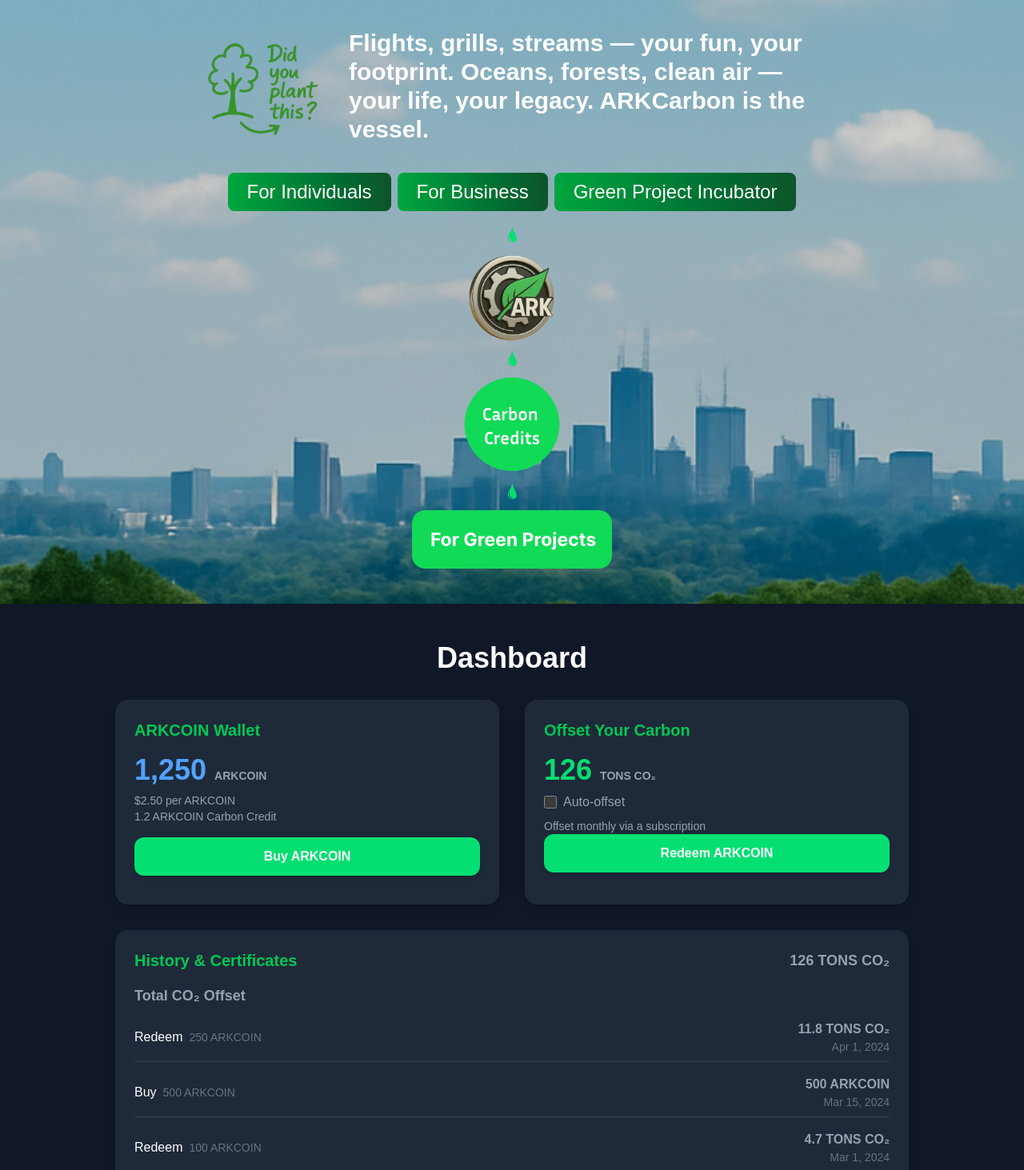
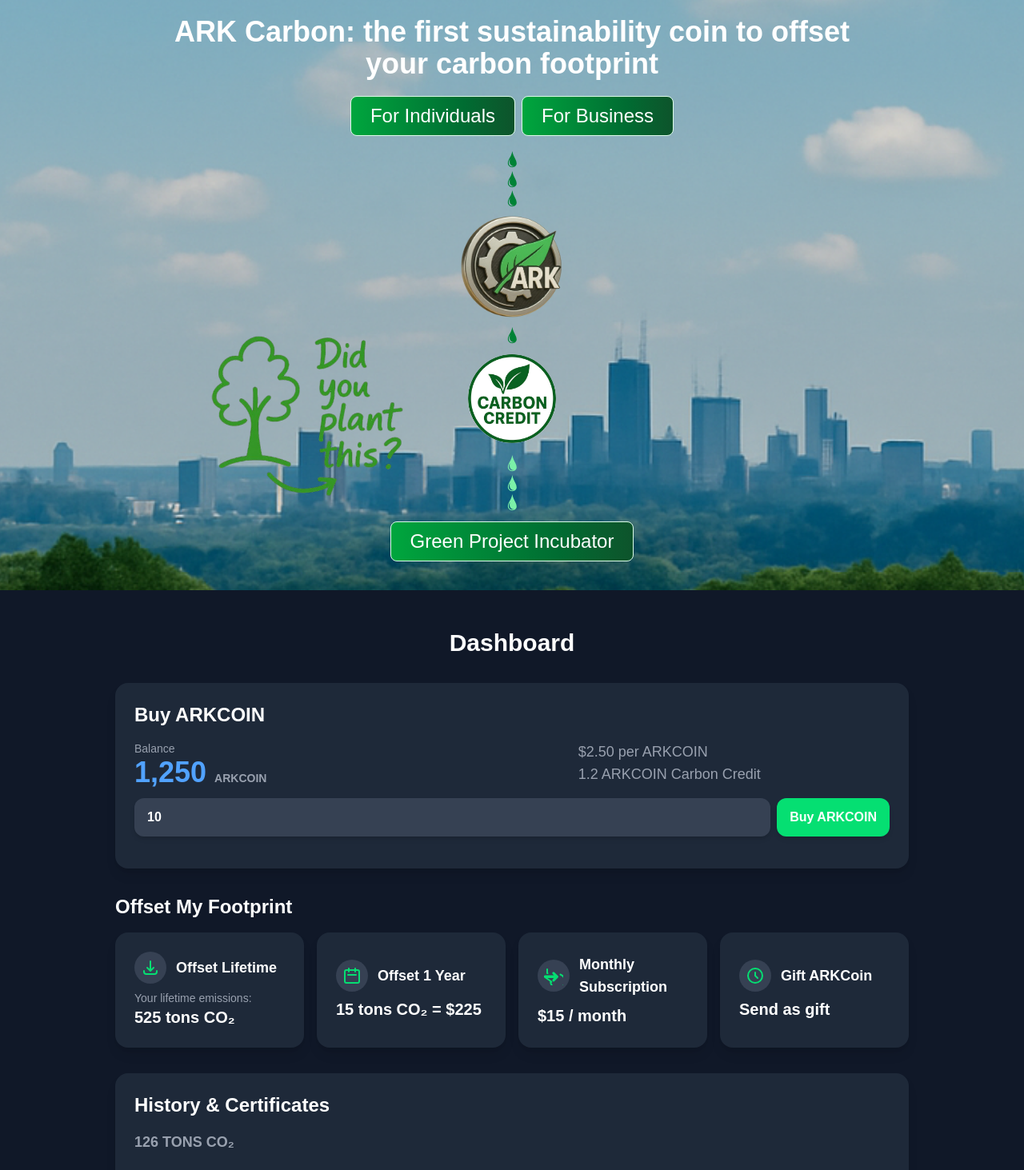
Before and after one commit to mehzee92/ark, a Next.js app: page / in a window 1280 px wide. Shown: the part 100-1563 px from the top of the page at 80% size. Built offline with nearby package versions, Linux system fonts and the light colour scheme; a web font is replaced by a local one.

Commit message:
Hero and Dashboard sections enhanced

```diff
--- a/src/app/globals.css
+++ b/src/app/globals.css
@@ -225,3 +225,21 @@
     background-position: 0% 50%;
   }
 }
+
+
+.hero-container {
+  background-repeat: no-repeat;
+  min-height: 600px;
+  background-size: 320px, cover;
+  background-position: calc(50% - 250px) 370px, center center;
+  background-image: url("/images/did-you-plant-this.png"), url("/images/background-img.png");
+}
+
+
+@media (max-width: 768px) {
+    .hero-container {
+      background-size: 150px, cover;
+      background-position: left center, center center;
+      background-image: url("/images/did-you-plant-this.png"), url("/images/background-img2.png");
+    }
+}
--- a/src/components/sections/Dashboard.js
+++ b/src/components/sections/Dashboard.js
@@ -14,6 +14,7 @@
 // Main dashboard component.
 const ArkCarbonDashboard = () => {
   const [isAutoOffset, setIsAutoOffset] = useState(false);
+  const [buyAmount, setBuyAmount] = useState(10); // State for the input amount
 
   // Sample data for the history section
   const historyData = [
@@ -27,64 +28,120 @@
     setIsAutoOffset(!isAutoOffset);
   };
 
+  const handleBuyAmountChange = (e) => {
+    // Ensure the input is a number
+    const value = e.target.value.replace(/[^0-9]/g, '');
+    setBuyAmount(value);
+  };
+
   return (
     <div id='dashboard' className="container mx-auto p-2 lg:p-4 max-w-5xl">
       {/* Main title */}
-      <h1 className="text-4xl font-extrabold mb-8 text-center text-white">
+      <h1 className="text-3xl font-extrabold mb-8 text-center text-white">
         Dashboard
       </h1>
 
-      {/* Top section: ARKCOIN Wallet and Offset Carbon cards */}
+      {/* ARKCOIN Wallet Section */}
+
       <div className="flex flex-col md:flex-row md:space-x-8 space-y-8 md:space-y-0 mb-8">
         {/* ARKCOIN Wallet Card */}
         <div className="bg-gray-800 p-6 rounded-2xl shadow-lg flex-1">
-          <h2 className="text-xl font-bold mb-4 text-green-500">ARKCOIN Wallet</h2>
-          <p className="text-4xl font-extrabold text-blue-400 mb-2">
-            1,250 <span className="text-sm font-semibold text-gray-400">ARKCOIN</span>
-          </p>
-          <p className="text-sm text-gray-400 mb-4">
-            $2.50 per ARKCOIN<br/>
-            1.2 ARKCOIN Carbon Credit
-          </p>
-          <button className="w-full cursor-pointer bg-green-400 text-white font-bold py-3 px-4 rounded-xl shadow-md hover:bg-green-600 transition-colors">
-            Buy ARKCOIN
-          </button>
-        </div>
 
-        {/* Offset Your Carbon Card */}
-        <div className="bg-gray-800 p-6 rounded-2xl shadow-lg flex-1">
-          <h2 className="text-xl font-bold mb-4 text-green-500">Offset Your Carbon</h2>
-          <p className="text-4xl font-extrabold text-green-400 mb-2">
-            126 <span className="text-sm font-semibold text-gray-400">TONS CO₂</span>
-          </p>
-          <div className="flex items-center mb-2">
-            <input
-              type="checkbox"
-              id="autoOffset"
-              checked={isAutoOffset}
-              onChange={handleAutoOffsetChange}
-              className="mr-2 h-4 w-4 text-green-600 rounded-md border-gray-300 focus:ring-green-500"
-            />
-            <label htmlFor="autoOffset" className="text-gray-400">
-              Auto-offset
-            </label>
+          <h2 className="text-2xl font-bold mb-4 text-white">Buy ARKCOIN</h2>
+          <div className='flex'>
+              <div>
+                <p className="text-sm text-gray-400">
+                  Balance
+                </p>
+                <p className="text-4xl font-extrabold text-blue-400 mb-2">
+                  1,250 <span className="text-sm font-semibold text-gray-400">ARKCOIN</span>
+                </p>
+              </div>
+              <div className='hidden lg:block flex-1'></div>
+              <div className='flex-1'>
+                <p className="text-lg text-gray-400 mb-4">
+                  $2.50 per ARKCOIN<br />
+                  1.2 ARKCOIN Carbon Credit
+                </p>
+              </div>
           </div>
 
-          <p className="text-sm text-gray-400">
-            Offset monthly via a subscription
-          </p>
 
-          <button className="w-full cursor-pointer bg-green-400 text-white font-bold py-3 px-4 rounded-xl shadow-md hover:bg-green-600 transition-colors mb-4">
-            Redeem ARKCOIN
-          </button>
 
+
+
+          <div className="flex items-center space-x-2 mb-4">
+            <input
+              type="number"
+              value={buyAmount}
+              onChange={handleBuyAmountChange}
+              className="w-full bg-gray-700 text-white font-bold py-3 px-4 rounded-xl shadow-md focus:outline-none focus:ring-2 focus:ring-green-400"
+              placeholder="Enter amount"
+            />
+            <button className="flex-shrink-0 cursor-pointer bg-green-400 text-white font-bold py-3 px-4 rounded-xl shadow-md hover:bg-green-600 transition-colors">
+              Buy ARKCOIN
+            </button>
+          </div>
+        </div>
+      </div>
+
+      {/* Offset My Footprint section */}
+      <div className="mb-8">
+        <h2 className="text-2xl font-bold mb-4 text-white">Offset My Footprint</h2>
+        <div className="grid grid-cols-1 sm:grid-cols-2 lg:grid-cols-4 gap-4">
+          <div className="bg-gray-800 p-6 rounded-2xl shadow-lg flex flex-col items-start justify-center text-white">
+            <div className="flex items-center mb-2">
+              <span className="p-2 bg-gray-700 rounded-full mr-3">
+                <svg xmlns="http://www.w3.org/2000/svg" className="h-6 w-6 text-green-400" fill="none" viewBox="0 0 24 24" stroke="currentColor">
+                  <path strokeLinecap="round" strokeLinejoin="round" strokeWidth={2} d="M4 16v1a3 3 0 003 3h10a3 3 0 003-3v-1m-4-4l-4 4m0 0l-4-4m4 4V4" />
+                </svg>
+              </span>
+              <span className="font-bold text-lg">Offset Lifetime</span>
+            </div>
+            <p className="text-sm text-gray-400">Your lifetime emissions:</p>
+            <p className="text-xl font-semibold">525 tons CO₂</p>
+          </div>
+          <div className="bg-gray-800 p-6 rounded-2xl shadow-lg flex flex-col items-start justify-center text-white">
+            <div className="flex items-center mb-2">
+              <span className="p-2 bg-gray-700 rounded-full mr-3">
+                <svg xmlns="http://www.w3.org/2000/svg" className="h-6 w-6 text-green-400" fill="none" viewBox="0 0 24 24" stroke="currentColor">
+                  <path strokeLinecap="round" strokeLinejoin="round" strokeWidth={2} d="M8 7V3m8 4V3m-9 8h10M5 21h14a2 2 0 002-2V7a2 2 0 00-2-2H5a2 2 0 00-2 2v12a2 2 0 002 2z" />
+                </svg>
+              </span>
+              <span className="font-bold text-lg">Offset 1 Year</span>
+            </div>
+            <p className="text-xl font-semibold">15 tons CO₂ = $225</p>
+          </div>
+          <div className="bg-gray-800 p-6 rounded-2xl shadow-lg flex flex-col items-start justify-center text-white">
+            <div className="flex items-center mb-2">
+              <span className="p-2 bg-gray-700 rounded-full mr-3">
+                <svg xmlns="http://www.w3.org/2000/svg" className="h-6 w-6 text-green-400" fill="none" viewBox="0 0 24 24" stroke="currentColor">
+                  <path strokeLinecap="round" strokeLinejoin="round" strokeWidth={2} d="M4 4v5h.582m15.836 1.5a9 9 0 11-12.247 9.54l.267.143a.5.5 0 00.518-.89L.5 13.5a1 1 0 011-1h13.382l-3.327-3.327a.5.5 0 01.707-.707l4.5 4.5a.5.5 0 010 .707l-4.5 4.5a.5.5 0 01-.707-.707L14.382 14H1.5" />
+                </svg>
+              </span>
+              <span className="font-bold text-lg">Monthly Subscription</span>
+            </div>
+            <p className="text-xl font-semibold">$15 / month</p>
+          </div>
+          <div className="bg-gray-800 p-6 rounded-2xl shadow-lg flex flex-col items-start justify-center text-white">
+            <div className="flex items-center mb-2">
+              <span className="p-2 bg-gray-700 rounded-full mr-3">
+                <svg xmlns="http://www.w3.org/2000/svg" className="h-6 w-6 text-green-400" fill="none" viewBox="0 0 24 24" stroke="currentColor">
+                  <path strokeLinecap="round" strokeLinejoin="round" strokeWidth={2} d="M12 8v4l3 3m6-3a9 9 0 11-18 0 9 9 0 0118 0z" />
+                </svg>
+              </span>
+              <span className="font-bold text-lg">Gift ARKCoin</span>
+            </div>
+            <p className="text-xl font-semibold">Send as gift</p>
+          </div>
         </div>
       </div>
 
       {/* History & Certificates section */}
+
       <div className="bg-gray-800 p-6 rounded-2xl shadow-lg">
+        <h2 className="text-2xl font-bold mb-4 text-white">History & Certificates</h2>
         <div className="flex justify-between items-center mb-4">
-          <h2 className="text-xl font-bold text-green-500">History & Certificates</h2>
           <span className="text-lg font-bold text-gray-400 hidden md:block">126 TONS CO₂</span>
           <a href="#" className="text-blue-400 hover:underline text-sm md:hidden">View Certificate</a>
         </div>
--- a/src/components/sections/HeroSection.js
+++ b/src/components/sections/HeroSection.js
@@ -21,33 +21,26 @@
 
   return (
 
-    <div style={{
-      backgroundRepeat:"no-repeat",
-      minHeight:"600px",
-      backgroundSize:"cover",
-      backgroundPositionX:"center",
-      backgroundImage: "url(/images/background-img.png)"
+    <div class="hero-container" >
 
-      }}>
+      <div className="">
        <Section
 
       id="home"
     >
       <div
         id="hero"
-        className="items-center md:flex-row md:justify-between gap-5 md:gap-16"
+        className=" items-center md:flex-row md:justify-between gap-5 md:gap-16"
 
       >
         {/* Left Section */}
         <div className=" " >
 
 
-          <div className="block lg:flex" style={{maxWidth:"800px", margin:"auto"}}>
-            <div className="lg:w-46">
-                <img src="/images/did-you-plant-this.png" className="inline" style={{width:"360px"}} />
-            </div>
+          <div className="block lg:flex text-center" style={{maxWidth:"900px", margin:"auto"}}>
+
             <div className="flex-1 px-3 flex items-center">
-               <H1 text={<>Flights, grills, streams — your fun, your footprint. Oceans, forests, clean air — your life, your legacy. ARKCarbon is the vessel.</>} />
+               <H1 text={<>ARK Carbon: the first sustainability coin to offset your carbon footprint</>} />
             </div>
           </div>
 
@@ -59,37 +52,48 @@
         <div className="text-center my-3">
           <Button onClick={gotoDashboard} text={"For Individuals"} variant="success" />
           <Button  onClick={gotoDashboard} text={"For Business"} variant="success" />
-          <Button onClick={gotoSubmitForm}  text={"Green Project Incubator"} variant="success" />
+        </div>
+
+        <div className="text-center">
+          <GiDrop className="text-2xl text-green-700 inline" />
+        </div>
+        <div className="text-center">
+          <GiDrop className="text-2xl text-green-700 inline" />
+        </div>
+        <div className="text-center">
+          <GiDrop className="text-2xl text-green-700 inline" />
+        </div>
+
+        <div className="text-center my-2 ">
+          <img src="/images/logo.png" className="inline" style={{width:"130px", height:"130px"}} />
+        </div>
+
+        <div className="text-center my-2">
+          <GiDrop className="text-2xl text-green-700 inline" />
         </div>
 
         <div className="text-center my-3">
-          <GiDrop className="text-2xl text-green-400 inline" />
+          <img src="/images/carbon-credits.jpeg" className="inline" style={{width:"110px", borderRadius:"50%"}} />
         </div>
 
-        <div className="text-center my-2 ">
-          <img src="/images/logo.png" className="inline" style={{width:"110px", height:"110px"}} />
+        <div className="text-center">
+          <GiDrop className="text-2xl text-green-300 inline" />
+        </div>
+        <div className="text-center">
+          <GiDrop className="text-2xl text-green-300 inline" />
+        </div>
+        <div className="text-center">
+          <GiDrop className="text-2xl text-green-300 inline" />
         </div>
 
-        <div className="text-center my-2">
-          <GiDrop className="text-2xl text-green-400 inline" />
-        </div>
-
-        <div className="text-center my-3">
-          <img src="/images/carbon-cradits.svg" className="inline" style={{width:"120px"}} />
-        </div>
-
-        <div className="text-center my-2">
-          <GiDrop className="text-2xl text-green-400 inline" />
-        </div>
-
-
-        <div className="text-center my-3">
-          <img src="/images/for-green-projects.svg" className="inline" style={{width:"250px"}} />
+        <div className="text-center mt-2">
+            <Button onClick={gotoSubmitForm}  text={"Green Project Incubator"} variant="success" />
         </div>
 
 
       </div>
     </Section>
     </div>
+    </div>
   );
 }
--- a/src/components/uis/H1.js
+++ b/src/components/uis/H1.js
@@ -2,7 +2,7 @@
 
 function H1({text,variant="type_one"}) {
   var variants = {
-    type_one: `text-3xl py-1 m-auto font-bold text-[#FFFFFF]`,
+    type_one: `text-lg lg:text-4xl py-1 m-auto font-bold text-[#FFFFFF]`,
     type_two: `text-xl lg:text-4xl text-gray-300`,
     type_three: `text-xl text-gray-300 font-extrabold`,
     textGradient: `text-xl bg-clip-text text-transparent bg-gradient-to-r from-green-400 to-pink-500 font-extrabold`
--- a/src/components/uis/button.js
+++ b/src/components/uis/button.js
@@ -2,7 +2,7 @@
 
   var variants = {
     info: `mx-1 my-1 rounded-lg text-gray-800 bg-gradient-to-r cursor-pointer text-gray-200 font-semibold from-cyan-300 to-cyan-400 px-6 py-2 focus:outline-none transition hover:shadow-lg hover:shadow-cyan-400/25`,
-    success: ` mx-1 my-1 rounded-lg cursor-pointer bg-gradient-to-r from-green-600 to-green-900 px-6 py-2 focus:outline-none transition hover:shadow-lg hover:shadow-green-700/25 text-2xl`,
+    success: ` mx-1 my-1 border border-1 border-green-100 rounded-lg cursor-pointer bg-gradient-to-r from-green-600 to-green-900 px-6 py-2 focus:outline-none transition hover:shadow-lg hover:shadow-green-700/25 text-lg lg:text-2xl`,
     outlined: ` mx-1 my-1 rounded-lg border-2 cursor-pointer border-cyan-300 text-cyan-300 bg-transparent px-6 py-2 focus:outline-none transition hover:bg-cyan-300 hover:text-gray-800`
   }
 
```
Also changed, not shown: public/images/background-img2.png (added), public/images/carbon-credits.jpeg (added).
